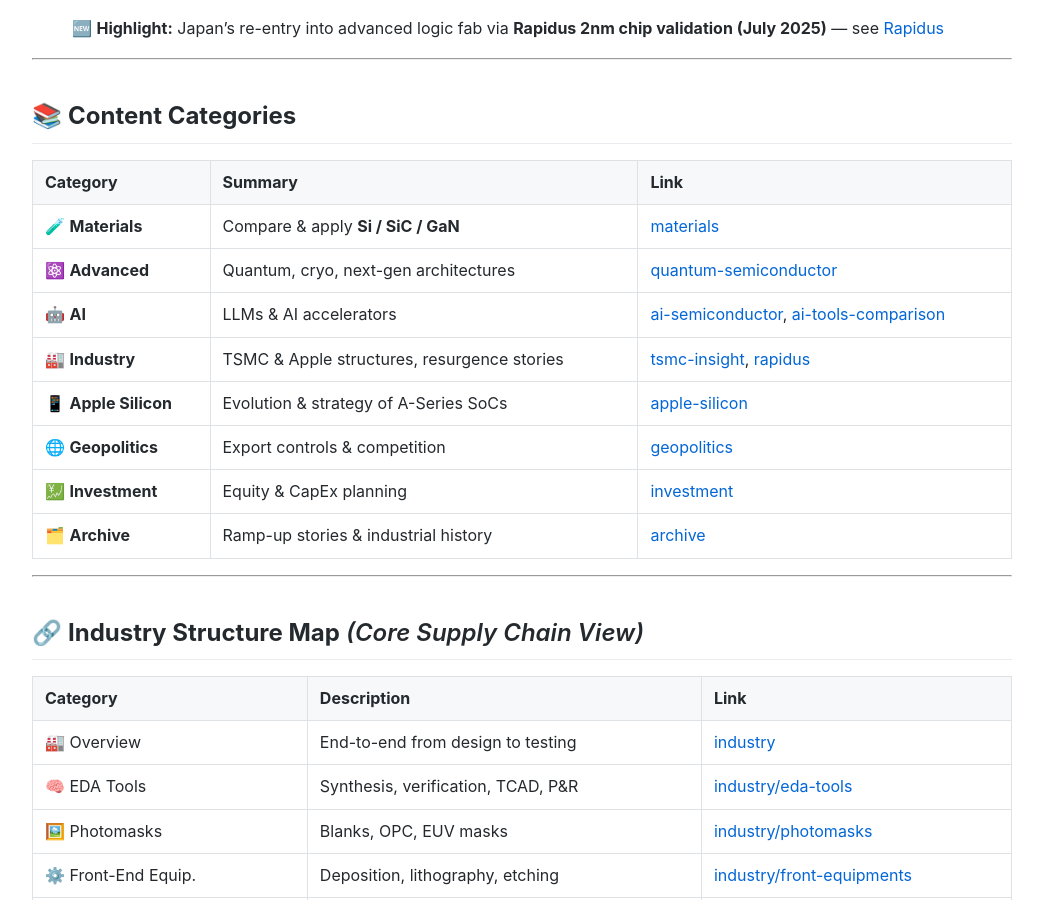
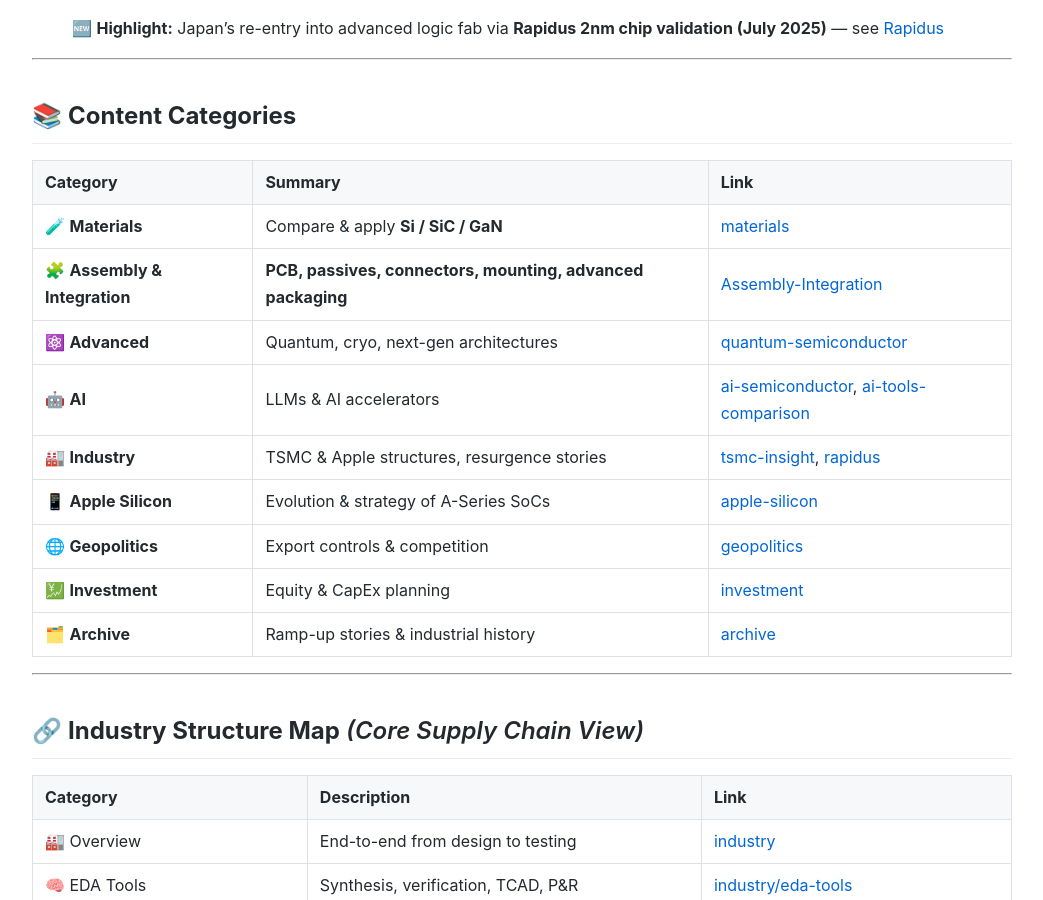
Before and after one commit to Samizo-AITL/Edusemi-Plus, a Jekyll site: the page built from en/index.md, in a window 1280 px wide and 900 px high, scrolled down 1349 px. Shown: the whole window, without its empty margins (118-1161 px from the left). Built offline with Jekyll 4.4.1, drawn with Linux system fonts in a browser that asks for light colours.

Commit message:
Update index.md

```diff
--- a/en/index.md
+++ b/en/index.md
@@ -56,6 +56,7 @@
 | Category | Summary | Link |
 |---|---|---|
 | 🧪 **Materials** | Compare & apply **Si / SiC / GaN** | [materials](../materials/) |
+| 🧩 **Assembly & Integration** | **PCB, passives, connectors, mounting, advanced packaging** | [Assembly-Integration](../Assembly-Integration/) |
 | ⚛️ **Advanced** | Quantum, cryo, next-gen architectures | [quantum-semiconductor](../quantum-semiconductor/) |
 | 🤖 **AI** | LLMs & AI accelerators | [ai-semiconductor](../ai-semiconductor/), [ai-tools-comparison](../ai-tools-comparison/) |
 | 🏭 **Industry** | TSMC & Apple structures, resurgence stories | [tsmc-insight](../tsmc-insight/), [rapidus](../rapidus/) |
```
